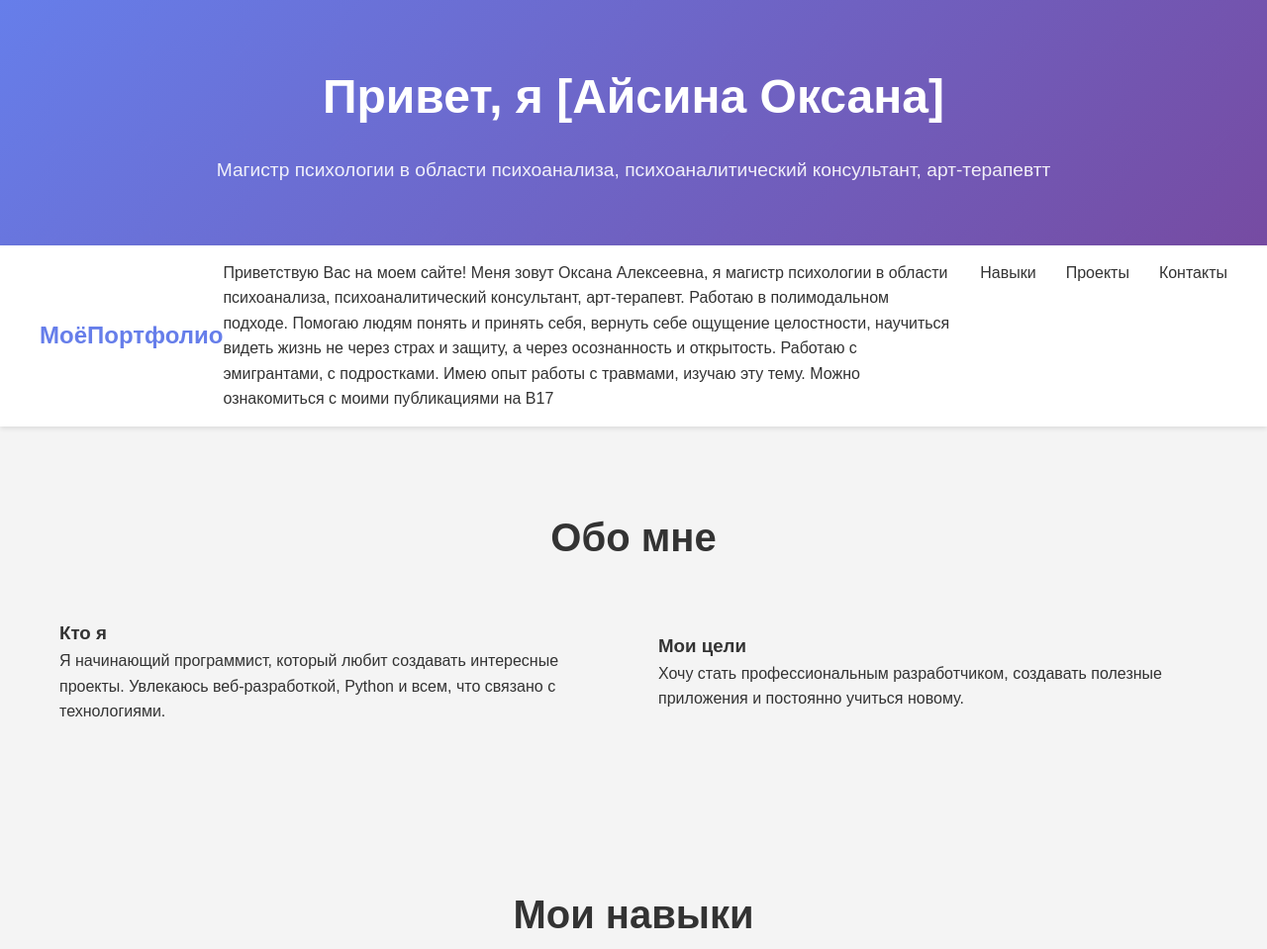
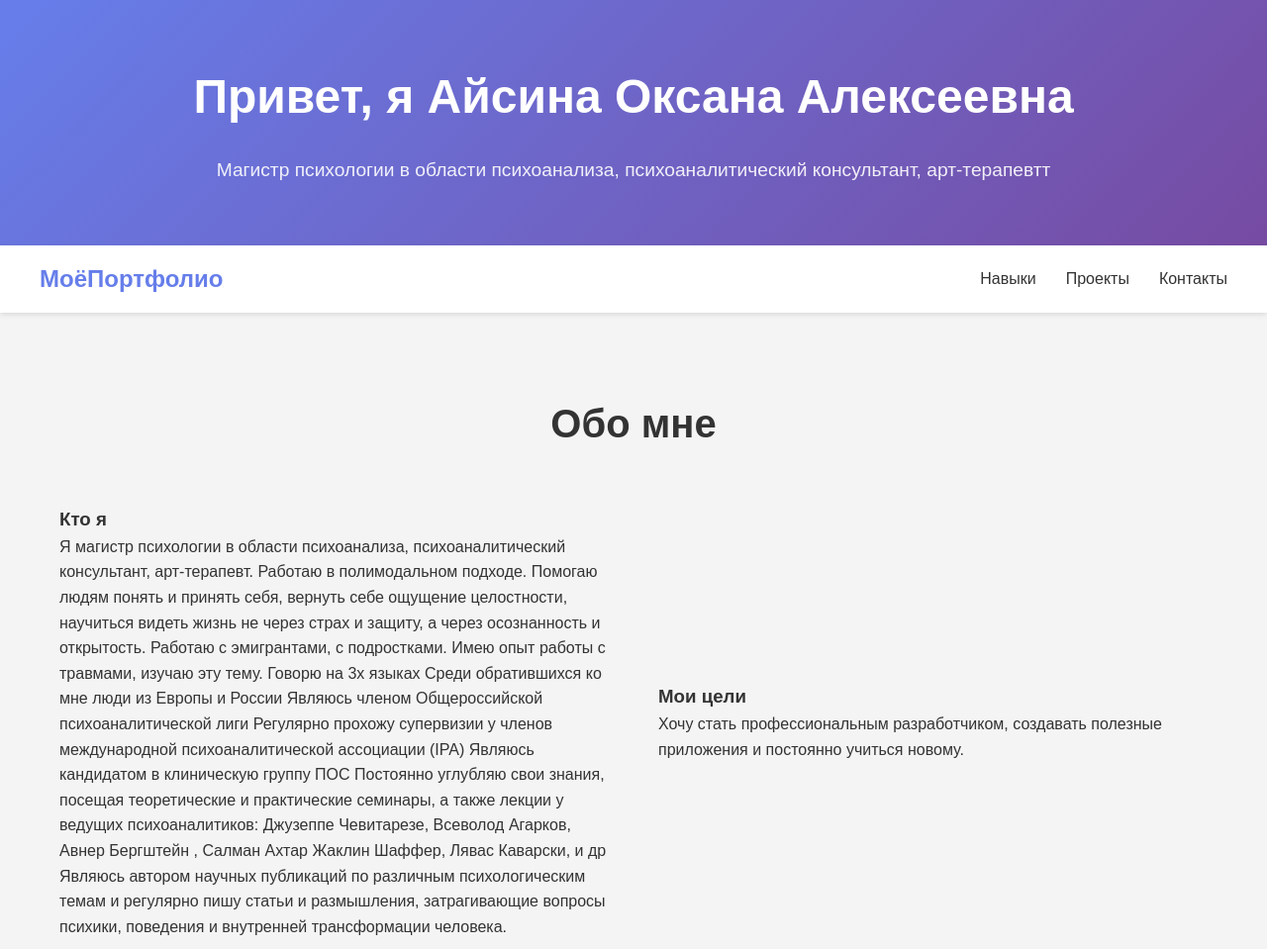
Before and after one commit to tide1983/aisina.github.io, a plain HTML site: page index.html in a window 1280 px wide. Shown: the top 959 px of the page at 99% size. Drawn offline with Linux system fonts and the light colour scheme.

Commit message:
Update index.html

```diff
--- a/index.html
+++ b/index.html
@@ -149,7 +149,7 @@
     <header>
         <div class="container">
             <div class="hero">
-                <h1>Привет, я [Айсина Оксана]</h1>
+                <h1>Привет, я Айсина Оксана Алексеевна </h1>
                 <p>Магистр психологии в области психоанализа, психоаналитический консультант, арт-терапевтт</p>
             </div>
         </div>
@@ -159,7 +159,7 @@
         <div class="container nav-container">
             <div class="logo">МоёПортфолио</div>
             <ul class="nav-links">
-                <li><a href="#about">Приветствую Вас на моем сайте!  Меня зовут Оксана Алексеевна, я магистр психологии в области психоанализа, психоаналитический консультант, арт-терапевт. Работаю в полимодальном подходе. Помогаю людям понять и принять себя, вернуть себе ощущение целостности, научиться видеть жизнь не через страх и защиту, а через осознанность и открытость. Работаю с эмигрантами, с подростками. Имею опыт работы с травмами, изучаю эту тему.  Можно ознакомиться с моими публикациями на B17 </a></li>
+                <li><a href="#about"> </a></li>
                 <li><a href="#skills">Навыки</a></li>
                 <li><a href="#projects">Проекты</a></li>
                 <li><a href="#contact">Контакты</a></li>
@@ -173,7 +173,26 @@
             <div class="about-content">
                 <div>
                     <h3>Кто я</h3>
-                    <p>Я начинающий программист, который любит создавать интересные проекты. Увлекаюсь веб-разработкой, Python и всем, что связано с технологиями.</p>
+                    <p>Я магистр психологии в области психоанализа, психоаналитический консультант, арт-терапевт. Работаю в полимодальном подходе. Помогаю людям понять и принять себя, вернуть себе ощущение целостности, научиться видеть жизнь не через страх и защиту, а через осознанность и открытость. Работаю с эмигрантами, с подростками. Имею опыт работы с травмами, изучаю эту тему. Говорю на 3х языках
+
+Среди обратившихся ко мне люди из Европы и России
+
+
+Являюсь членом Общероссийской психоаналитической лиги
+
+
+
+
+Регулярно прохожу супервизии у членов международной психоаналитической ассоциации (IPA)
+
+Являюсь кандидатом в клиническую группу ПОС
+
+
+
+Постоянно углубляю свои знания, посещая теоретические и практические семинары, а также лекции у ведущих психоаналитиков: Джузеппе Чевитарезе,  Всеволод Агарков, Авнер Бергштейн , Салман Ахтар Жаклин Шаффер, Лявас Каварски, и др
+
+Являюсь автором научных публикаций по различным психологическим темам и регулярно пишу статьи и размышления, затрагивающие вопросы психики, поведения и внутренней трансформации человека.
+</p>
                 </div>
                 <div>
                     <h3>Мои цели</h3>
```
